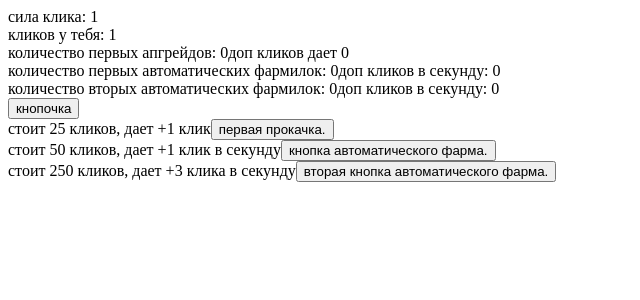
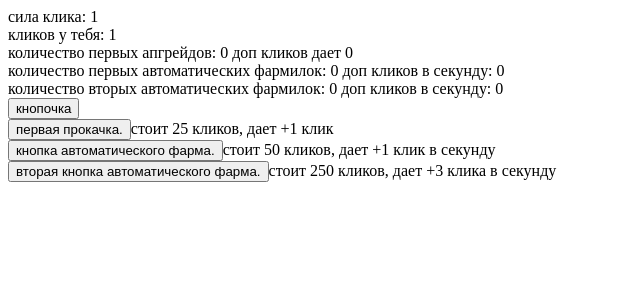
Before and after one commit to zbananasx/web-app, a React (Create React App) app: page / in a window 1280 px wide. Shown: the top 300 px of the page, without its empty margins (0-640 px from the left). Built offline with nearby package versions, Linux system fonts and the light colour scheme.

Commit message:
first commit

```diff
--- a/src/App.jsx
+++ b/src/App.jsx
@@ -29,15 +29,15 @@ const {
         </span>
       </div>
       <div>
-        <span> количество первых апгрейдов: {upgrade1View}</span>
-        <span>доп кликов дает {totalUpgrade1Gives}</span>
+        <span> количество первых апгрейдов: {upgrade1View} </span>
+        <span>доп кликов дает {totalUpgrade1Gives} </span>
       </div>
       <div>
-        <span> количество первых автоматических фармилок: {auto1View}</span>
+        <span> количество первых автоматических фармилок: {auto1View} </span>
         <span>доп кликов в секунду: {totalAuto1Gives}</span>
       </div>
       <div>
-        <span> количество вторых автоматических фармилок: {auto2View}</span>
+        <span> количество вторых автоматических фармилок: {auto2View} </span>
         <span>доп кликов в секунду: {totalAuto2Gives}</span>
       </div>
       <div>
@@ -46,22 +46,22 @@ const {
         </button>
       </div>
       <div>
-        <span>стоит 25 кликов, дает +1 клик</span>
         <button onClick={upgrade1}>
     первая прокачка.
         </button>
+        <span>стоит 25 кликов, дает +1 клик</span>
       </div>
       <div>
-        <span>стоит 50 кликов, дает +1 клик в секунду</span>
         <button onClick={auto1}>
           кнопка автоматического фарма.
         </button>
+        <span>стоит 50 кликов, дает +1 клик в секунду</span>
       </div>
       <div>
-        <span>стоит 250 кликов, дает +3 клика в секунду</span>
         <button onClick={auto2}>
           вторая кнопка автоматического фарма.
         </button>
+        <span>стоит 250 кликов, дает +3 клика в секунду</span>
       </div>
     </div>
   );
```
